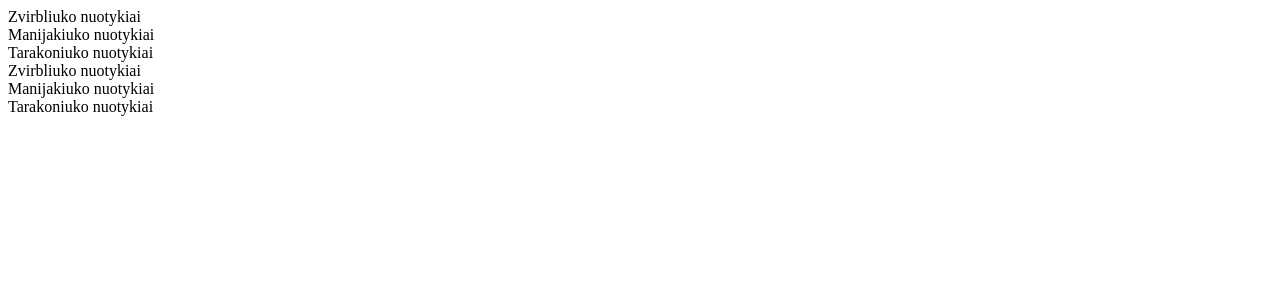
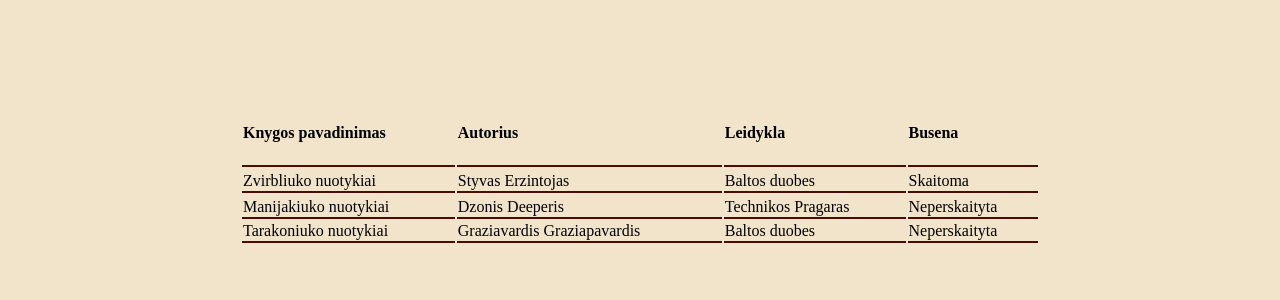
Before and after one commit to Edzemike/IPA-laboratoriniai-ir-kursinis, a PHP site: page / in a window 1280 px wide. Shown: the top 300 px of the page. Run offline with PHP 8.4, Linux system fonts and the light colour scheme; a stand-in replaces the project's code that opens the database connection.

Commit message:
Konkretaus pasirinkto vartotojo duomenu (is failo) lenteleje pateikimas

```diff
--- a/Duomenys.txt
+++ b/Duomenys.txt
@@ -1,4 +1,4 @@
-User_idUser|idBook|name|author|publisher|status
+Vartotojo ID|Knygos ID|Knygos pavadinimas|Autorius|Leidykla|Busena
 1|1|Zvirbliuko nuotykiai|Styvas Erzintojas|Baltos duobes|Skaitoma
 2|2|Skruzdeliuko nuotykiai|Maiklas Berastis|Alma Astalavista|Neperskaityta
 1|4|Manijakiuko nuotykiai|Dzonis Deeperis|Technikos Pragaras|Neperskaityta
--- a/LentelesPateikimas.php
+++ b/LentelesPateikimas.php
@@ -1,7 +1,7 @@
 <?php
 
 
-include 'PrisijungimasPrieDB.php';
+//include 'PrisijungimasPrieDB.php';
 /**
  *
  *
@@ -18,6 +18,7 @@ class LentelesPateikimas
 
     function __construct($NaudotojoID)
     {
+
         $this->NaudotojoID = $NaudotojoID;
 
     }
@@ -30,19 +31,38 @@ class LentelesPateikimas
 
         $eilute = explode("\n", $dokumentas);
 
-        foreach ($eilute as $NaujaEilute) {
+        echo "<table>";
 
-            $EilutesElementai = explode("|", $NaujaEilute);
+            echo "<tr>";
 
-            if ($EilutesElementai[0] == $this->NaudotojoID) {
+                echo "<td><h4>Knygos pavadinimas</h4></td>";
+                echo "<td><h4>Autorius</h4></td>";
+                echo "<td><h4>Leidykla</h4></td>";
+                echo "<td><h4>Busena</h4></td>";
 
-                echo $EilutesElementai[2]."<br>";
+            echo "</tr>";
 
+            foreach ($eilute as $NaujaEilute) {
+
+                $EilutesElementai = explode("|", $NaujaEilute);
+
+                echo "<tr>";
+
+                    if ($EilutesElementai[0] == $this->NaudotojoID) {
+
+                        for ($i=2;$i<=5;$i++) {
+
+                            echo "<td>".$EilutesElementai[$i]."</td>";
+
+                        }
+
+                    }
+
+                echo "</tr>";
 
             }
 
-
-        }
+        echo "</table>";
 
 
     }
@@ -50,9 +70,9 @@ class LentelesPateikimas
 }
 
 
-$pat = new LentelesPateikimas(1);
+//$pat = new LentelesPateikimas(1);
 
-$pat->KnyguDuomenuPateikimas();
+//$pat->KnyguDuomenuPateikimas();
 
 
 ?>
--- a/style.css
+++ b/style.css
@@ -0,0 +1,30 @@
+@charset "windows-1257";
+/* CSS document */
+
+body {
+
+    background-color: #f1e4ca;
+    font-family: 'Times New Roman';
+    color: #000000;
+    margin: 0;
+    padding: 0;
+
+}
+
+#wrapper {
+
+    width: 800px;
+    margin: 100px auto;
+
+}
+
+table {
+    width: 800px;
+    margin: 0 auto;
+
+}
+
+th, td {
+
+    border-bottom: 2px solid #490d08;
+}
```
Also changed, not shown: vaizdas.php (deleted, +0 -25 lines).
